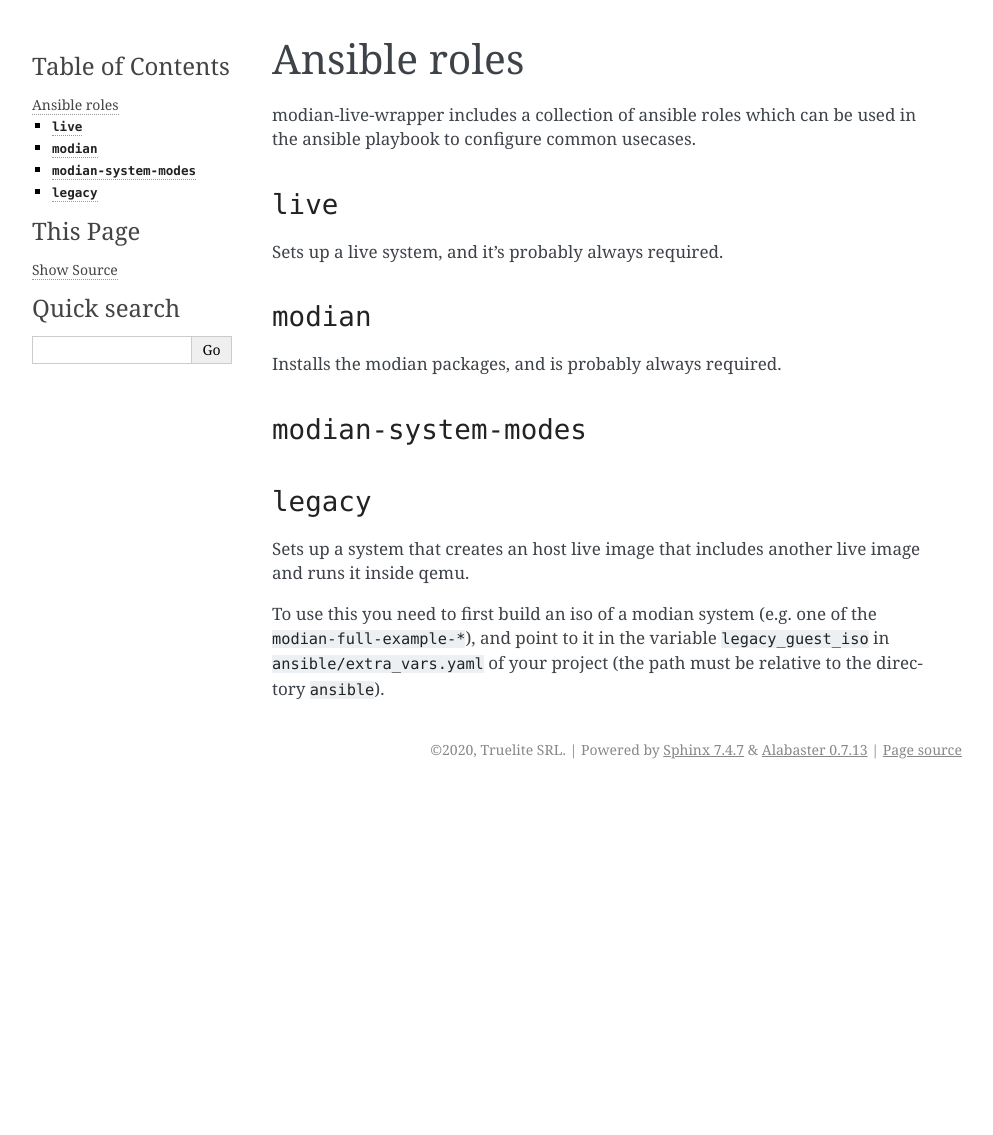
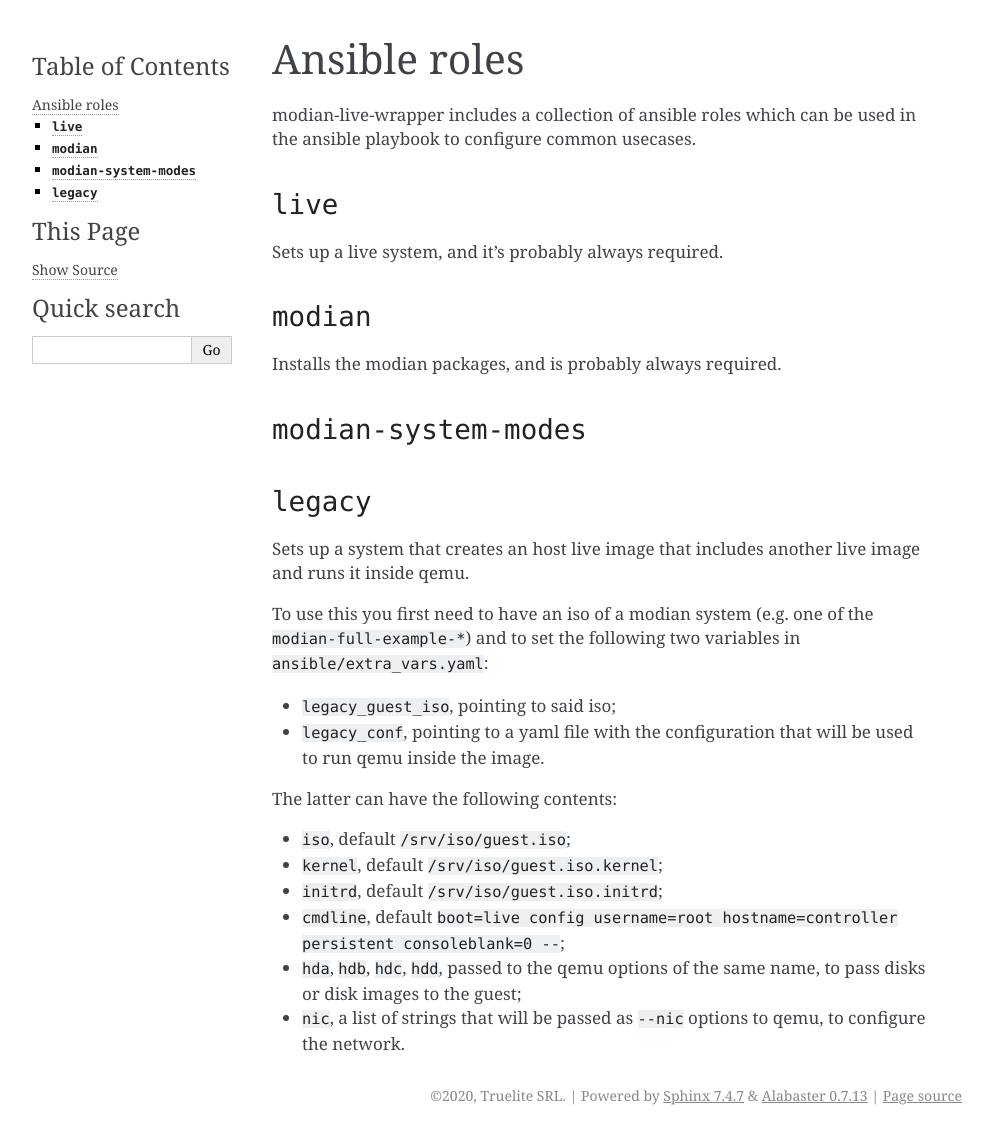
Before and after one commit to Truelite/modian, a Sphinx documentation site: the page built from docs/modian-live-wrapper/roles.rst, in a window 1280 px wide. Shown: the whole page, without its empty margins (148-1141 px from the left). Built offline with Sphinx 7.4.7, drawn with Linux system fonts in a browser that asks for light colours; before the commit the page ends 900 px from its top, so only the background shows below that.

Commit message:
Document using the legacy role

```diff
--- a/docs/modian-live-wrapper/roles.rst
+++ b/docs/modian-live-wrapper/roles.rst
@@ -24,7 +24,22 @@ Installs the modian packages, and is probably always required.
 Sets up a system that creates an host live image that includes another
 live image and runs it inside qemu.
 
-To use this you need to first build an iso of a modian system (e.g.  one
-of the ``modian-full-example-*``), and point to it in the variable
-``legacy_guest_iso`` in ``ansible/extra_vars.yaml`` of your project (the
-path must be relative to the directory ``ansible``).
+To use this you first need to have an iso of a modian system (e.g. one
+of the ``modian-full-example-*``) and to set the following two variables
+in ``ansible/extra_vars.yaml``:
+
+* ``legacy_guest_iso``, pointing to said iso;
+* ``legacy_conf``, pointing to a yaml file with the configuration that
+  will be used to run qemu inside the image.
+
+The latter can have the following contents:
+
+* ``iso``, default ``/srv/iso/guest.iso``;
+* ``kernel``, default ``/srv/iso/guest.iso.kernel``;
+* ``initrd``, default ``/srv/iso/guest.iso.initrd``;
+* ``cmdline``, default ``boot=live config username=root
+  hostname=controller persistent consoleblank=0 --``;
+* ``hda``, ``hdb``, ``hdc``, ``hdd``, passed to the qemu options of the
+  same name, to pass disks or disk images to the guest;
+* ``nic``, a list of strings that will be passed as ``--nic`` options to
+  qemu, to configure the network.
```
